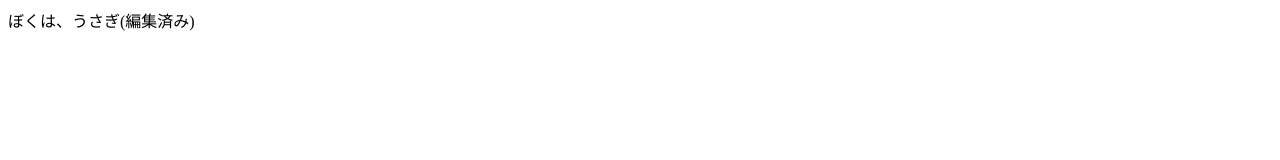
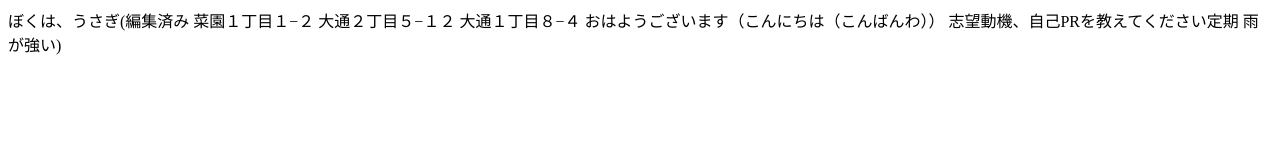
Before and after one commit to Ryosei-Ono/hello-github, a plain HTML site: page selfIntoroduction.html in a window 1280 px wide. Drawn offline with Linux system fonts and the light colour scheme.

Commit message:
README.md

```diff
--- a/selfIntoroduction.html
+++ b/selfIntoroduction.html
@@ -4,6 +4,12 @@
 <title>ぼくは、うなぎ</title>
 </head>
 <body>
-ぼくは、うさぎ(編集済み)
+ぼくは、うさぎ(編集済み
+菜園１丁目１−２
+大通２丁目５−１２
+大通１丁目８−４
+おはようございます（こんにちは（こんばんわ））
+志望動機、自己PRを教えてください定期
+雨が強い)
 </body>
 </html>
```
